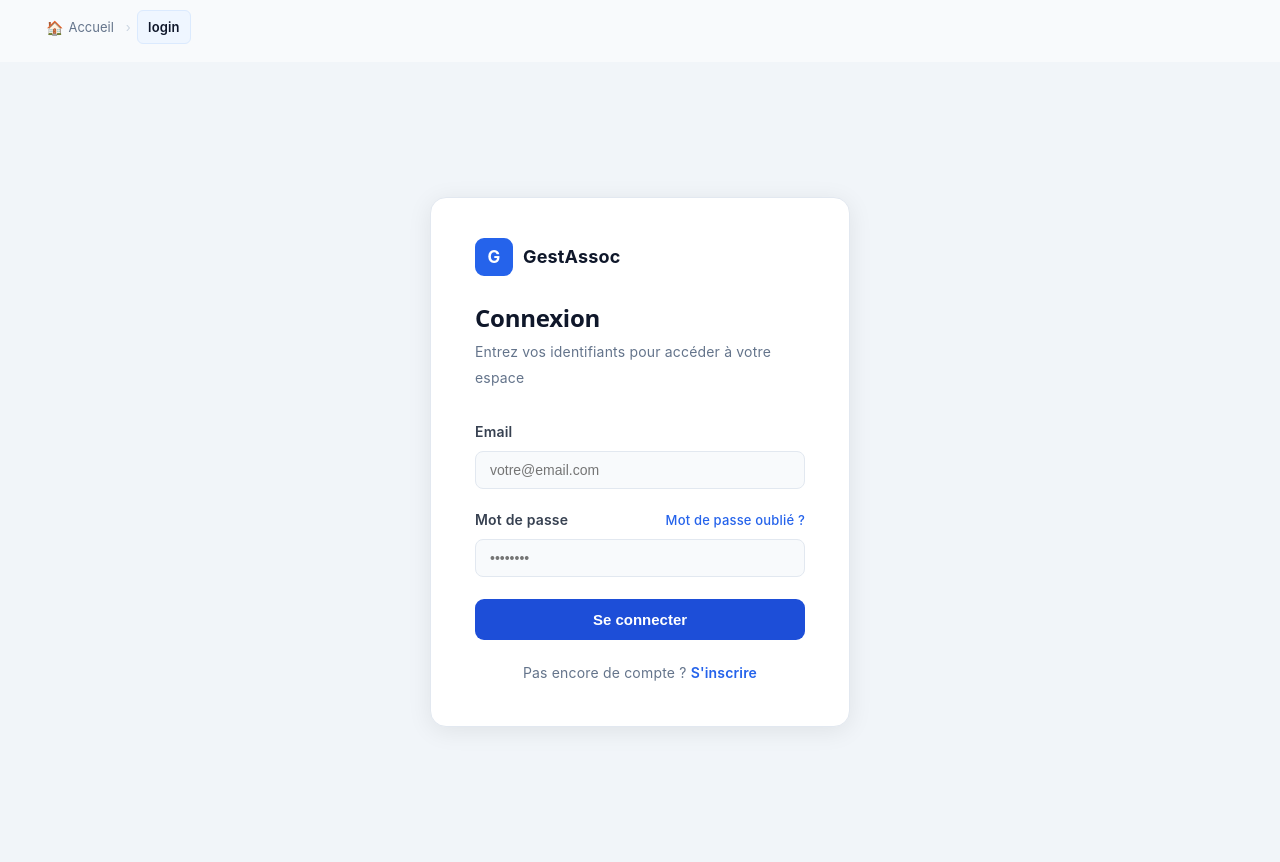
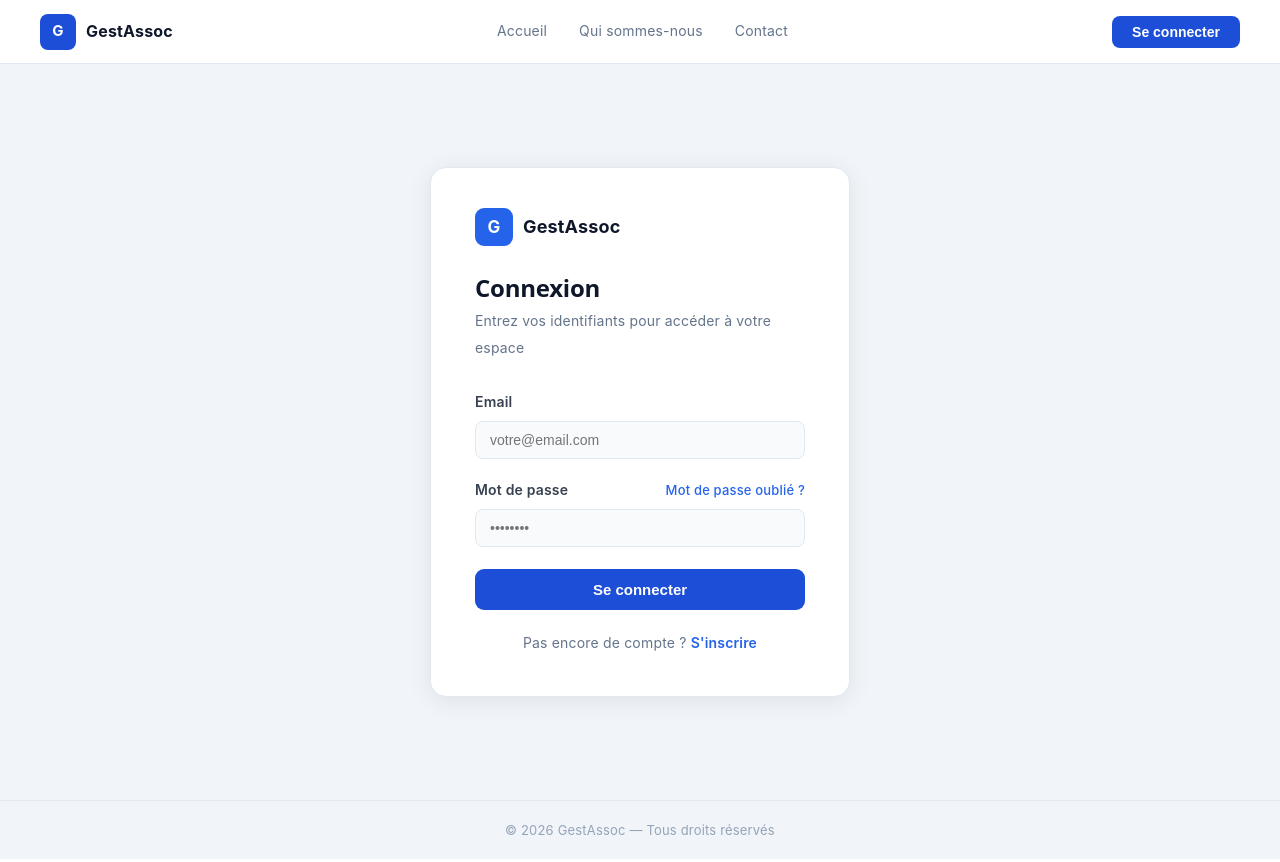
Before and after one commit to Adiallo1404/gestion-associations-front, a React (Vite) app: page /login in a window 1280 px wide. Built offline with nearby package versions, Linux system fonts and the light colour scheme; no server answers.

Commit message:
doublons scroll

```diff
--- a/src/App.tsx
+++ b/src/App.tsx
@@ -3,7 +3,6 @@ import { BrowserRouter, Routes, Route, useLocation } from 'react-router-dom';
 import { useEffect } from "react";
 import { AuthProvider } from './context/AuthContext';
 import ProtectedRoute from './components/ProtectedRoute';
-import Breadcrumb from './components/Breadcrumb'; // ✅ Ton composant
 import type { GlobalRole } from './hooks/useRole';
 
 // Import des pages
@@ -83,10 +82,6 @@ function App() {
           flexDirection: "column"
         }}>
 
-          {/* ✅ Zone du Breadcrumb (Padding horizontal aligné sur tes pages) */}
-          <div style={{ padding: "0 40px" }}>
-            <Breadcrumb />
-          </div>
 
           {/* ✅ Zone de contenu principal qui gère son propre défilement naturellement */}
           <main style={{ flex: 1 }}>
--- a/src/pages/AboutPage.tsx
+++ b/src/pages/AboutPage.tsx
@@ -15,7 +15,7 @@ export default function AboutPage() {
         <div style={{ display: "flex", gap: 32 }}>
           <span onClick={() => navigate("/")} style={{ fontSize: 14, color: "#64748b", cursor: "pointer" }}>Accueil</span>
           <span style={{ fontSize: 14, color: "#1d4ed8", fontWeight: 600, borderBottom: "2px solid #1d4ed8", paddingBottom: 2, cursor: "pointer" }}>Qui sommes-nous</span>
-          <span onClick={() => navigate("/contact")} style={{ fontSize: 14, color: "#64748b", cursor: "pointer" }}>Contact</span>
+          <span onClick={() => document.getElementById('contact')?.scrollIntoView({ behavior: 'smooth' })} style={{ fontSize: 14, color: "#64748b", cursor: "pointer" }}>Contact</span>
         </div>
         <button onClick={() => navigate("/login")} style={{ background: "#1d4ed8", color: "#fff", border: "none", padding: "8px 20px", borderRadius: 8, fontSize: 14, fontWeight: 600, cursor: "pointer" }}>
           Se connecter
@@ -53,9 +53,9 @@ export default function AboutPage() {
         {/* VALEURS */}
         <section style={{ display: "grid", gridTemplateColumns: "repeat(3, 1fr)", gap: 16, marginBottom: 48 }}>
           {[
-            { icon: "🔐", title: "Sécurité",         desc: "Authentification sécurisée et gestion des accès par rôles pour chaque utilisateur." },
+            { icon: "🔐", title: "Sécurité",          desc: "Authentification sécurisée et gestion des accès par rôles pour chaque utilisateur." },
             { icon: "🏛️", title: "Multi-associations", desc: "Gérez plusieurs associations depuis un seul tableau de bord." },
-            { icon: "📱", title: "Responsive",        desc: "Interface optimisée sur mobile, tablette et desktop." },
+            { icon: "📱", title: "Responsive",         desc: "Interface optimisée sur mobile, tablette et desktop." },
           ].map(({ icon, title, desc }) => (
             <div key={title} style={{ background: "#fff", border: "1px solid #e2e8f0", borderRadius: 12, padding: 20 }}>
               <div style={{ fontSize: 28, marginBottom: 12 }}>{icon}</div>
@@ -66,7 +66,7 @@ export default function AboutPage() {
         </section>
 
         {/* CONTACT */}
-        <section style={{ background: "#fff", borderRadius: 12, border: "1px solid #e2e8f0", padding: 32 }}>
+        <section id="contact" style={{ background: "#fff", borderRadius: 12, border: "1px solid #e2e8f0", padding: 32 }}>
           <h2 style={{ fontSize: 22, fontWeight: 700, color: "#0f172a", margin: "0 0 24px" }}>Contactez-nous</h2>
           <div style={{ display: "grid", gridTemplateColumns: "1fr 1fr", gap: 32 }}>
 
@@ -75,7 +75,7 @@ export default function AboutPage() {
               {[
                 { icon: "✉️", label: "Email",     value: "alassanediallozig@gmail.com", color: "#1d4ed8" },
                 { icon: "📞", label: "Téléphone", value: "+33 6 10 40 66 85",           color: "#0f172a" },
-                { icon: "📍", label: "Adresse",   value: "Paris, France",                color: "#0f172a" },
+                { icon: "📍", label: "Adresse",   value: "Paris, France",               color: "#0f172a" },
               ].map(({ icon, label, value, color }, i, arr) => (
                 <div key={label} style={{ display: "flex", alignItems: "center", gap: 14, padding: "16px 0", borderBottom: i < arr.length - 1 ? "1px solid #f1f5f9" : "none" }}>
                   <div style={{ width: 40, height: 40, background: "#eff6ff", borderRadius: 10, display: "flex", alignItems: "center", justifyContent: "center", fontSize: 18, flexShrink: 0 }}>
@@ -91,8 +91,8 @@ export default function AboutPage() {
 
             {/* FORMULAIRE */}
             <div style={{ display: "flex", flexDirection: "column", gap: 12 }}>
-              <input type="text"  placeholder="Votre nom"     style={inputStyle} />
-              <input type="email" placeholder="Votre email"   style={inputStyle} />
+              <input type="text"  placeholder="Votre nom"      style={inputStyle} />
+              <input type="email" placeholder="Votre email"    style={inputStyle} />
               <textarea           placeholder="Votre message..." style={{ ...inputStyle, height: 100, resize: "none" as const }} />
               <button style={{ background: "#1d4ed8", color: "#fff", border: "none", padding: "12px", borderRadius: 8, fontSize: 14, fontWeight: 600, cursor: "pointer" }}>
                 Envoyer le message
--- a/src/pages/LoginPage.tsx
+++ b/src/pages/LoginPage.tsx
@@ -1,12 +1,12 @@
 import { useState } from 'react'
 import { useNavigate } from 'react-router-dom'
 import { useAuth } from '../context/AuthContext'
-import { useWindowSize } from '../hooks/useWindowSize' // ✅
+import { useWindowSize } from '../hooks/useWindowSize'
 
 export default function LoginPage() {
   const navigate = useNavigate()
   const { login } = useAuth()
-  const { isMobile } = useWindowSize() // ✅
+  const { isMobile } = useWindowSize()
 
   const [form, setForm] = useState({ email: '', password: '' })
   const [error, setError] = useState('')
@@ -27,31 +27,61 @@ export default function LoginPage() {
   }
 
   return (
-    <div style={s.page}>
+    <div style={{ minHeight: '100vh', background: '#f1f5f9', fontFamily: "'Inter', 'Segoe UI', sans-serif" }}>
+
+      {/* NAVBAR */}
+      <nav style={{
+        display: 'flex', alignItems: 'center', justifyContent: 'space-between',
+        padding: '0 40px', height: 64, background: '#fff',
+        borderBottom: '1px solid #e2e8f0', position: 'sticky', top: 0, zIndex: 100,
+      }}>
+        <div style={{ display: 'flex', alignItems: 'center', gap: 10, cursor: 'pointer' }} onClick={() => navigate('/login')}>
+          <div style={{ width: 36, height: 36, background: '#1d4ed8', borderRadius: 8, display: 'flex', alignItems: 'center', justifyContent: 'center', color: '#fff', fontWeight: 700, fontSize: 15 }}>G</div>
+          <span style={{ fontWeight: 700, fontSize: 16, color: '#0f172a' }}>GestAssoc</span>
+        </div>
+
+        {!isMobile && (
+          <div style={{ display: 'flex', gap: 32 }}>
+            <span onClick={() => navigate('/login')} style={{ fontSize: 14, color: '#64748b', cursor: 'pointer' }}>Accueil</span>
+            <span onClick={() => navigate('/about')} style={{ fontSize: 14, color: '#64748b', cursor: 'pointer' }}>Qui sommes-nous</span>
+            <span onClick={() => navigate('/about')} style={{ fontSize: 14, color: '#64748b', cursor: 'pointer' }}>Contact</span>
+          </div>
+        )}
+
+        <button
+          onClick={() => navigate('/login')}
+          style={{ background: '#1d4ed8', color: '#fff', border: 'none', padding: '8px 20px', borderRadius: 8, fontSize: 14, fontWeight: 600, cursor: 'pointer' }}
+        >
+          Se connecter
+        </button>
+      </nav>
+
+      {/* FORMULAIRE */}
+      <div style={{ display: 'flex', alignItems: 'center', justifyContent: 'center', minHeight: 'calc(100vh - 64px)' }}>
         <div style={{
-        ...s.card,
-        padding:    isMobile ? '28px 20px' : '40px 44px',
-        maxWidth:   isMobile ? '100%' : 420,
+          background: '#fff',
+          width: '100%',
+          maxWidth: isMobile ? '100%' : 420,
+          padding: isMobile ? '28px 20px' : '40px 44px',
           borderRadius: isMobile ? 12 : 16,
-        margin:     isMobile ? '0 12px' : 0,
-        boxShadow:  isMobile ? 'none' : '0 4px 24px rgba(0,0,0,0.08)',
-        border:     isMobile ? 'none' : '1px solid #e2e8f0',
+          margin: isMobile ? '0 12px' : 0,
+          boxShadow: isMobile ? 'none' : '0 4px 24px rgba(0,0,0,0.08)',
+          border: isMobile ? 'none' : '1px solid #e2e8f0',
         }}>
 
-        {/* Logo */}
-        <div style={s.logo}>
-          <div style={s.logoDot}>G</div>
-          <span style={s.logoName}>GestAssoc</span>
+          <div style={{ display: 'flex', alignItems: 'center', gap: 10, marginBottom: 28 }}>
+            <div style={{ width: 38, height: 38, background: '#2563eb', borderRadius: 9, display: 'flex', alignItems: 'center', justifyContent: 'center', fontSize: 17, fontWeight: 700, color: '#fff' }}>G</div>
+            <span style={{ fontSize: 18, fontWeight: 700, color: '#0f172a' }}>GestAssoc</span>
           </div>
 
-        <h2 style={{ ...s.title, fontSize: isMobile ? 20 : 24 }}>Connexion</h2>
-        <p style={s.sub}>Entrez vos identifiants pour accéder à votre espace</p>
+          <h2 style={{ fontWeight: 700, color: '#0f172a', margin: '0 0 6px', fontSize: isMobile ? 20 : 24 }}>Connexion</h2>
+          <p style={{ fontSize: 14, color: '#64748b', margin: '0 0 28px' }}>Entrez vos identifiants pour accéder à votre espace</p>
 
-        <form onSubmit={handleSubmit} style={s.form}>
-          <div style={s.field}>
-            <label style={s.label}>Email</label>
+          <form onSubmit={handleSubmit} style={{ display: 'flex', flexDirection: 'column', gap: 18 }}>
+            <div style={{ display: 'flex', flexDirection: 'column', gap: 6 }}>
+              <label style={{ fontSize: 14, fontWeight: 600, color: '#374151' }}>Email</label>
               <input
-              style={s.input}
+                style={{ padding: '10px 14px', borderRadius: 8, border: '1.5px solid #e2e8f0', fontSize: 14, outline: 'none', color: '#0f172a', background: '#f8fafc' }}
                 type="email"
                 placeholder="votre@email.com"
                 value={form.email}
@@ -60,15 +90,15 @@ export default function LoginPage() {
               />
             </div>
 
-          <div style={s.field}>
+            <div style={{ display: 'flex', flexDirection: 'column', gap: 6 }}>
               <div style={{ display: 'flex', justifyContent: 'space-between', alignItems: 'center' }}>
-              <label style={s.label}>Mot de passe</label>
-              <span style={s.forgotLink} onClick={() => navigate('/forgot-password')}>
+                <label style={{ fontSize: 14, fontWeight: 600, color: '#374151' }}>Mot de passe</label>
+                <span style={{ fontSize: 13, color: '#2563eb', cursor: 'pointer', fontWeight: 500 }} onClick={() => navigate('/forgot-password')}>
                   Mot de passe oublié ?
                 </span>
               </div>
               <input
-              style={s.input}
+                style={{ padding: '10px 14px', borderRadius: 8, border: '1.5px solid #e2e8f0', fontSize: 14, outline: 'none', color: '#0f172a', background: '#f8fafc' }}
                 type="password"
                 placeholder="••••••••"
                 value={form.password}
@@ -77,10 +107,14 @@ export default function LoginPage() {
               />
             </div>
 
-          {error && <div style={s.error}>⚠️ {error}</div>}
+            {error && (
+              <div style={{ background: '#fef2f2', color: '#dc2626', border: '1px solid #fecaca', borderRadius: 8, padding: '10px 14px', fontSize: 14 }}>
+                ⚠️ {error}
+              </div>
+            )}
 
             <button
-            style={{ ...s.btn, opacity: loading ? 0.7 : 1, padding: isMobile ? '13px' : '12px' }}
+              style={{ background: '#1d4ed8', color: '#fff', border: 'none', borderRadius: 9, fontSize: 15, fontWeight: 600, cursor: 'pointer', opacity: loading ? 0.7 : 1, padding: isMobile ? '13px' : '12px', marginTop: 4 }}
               type="submit"
               disabled={loading}
             >
@@ -88,32 +122,19 @@ export default function LoginPage() {
             </button>
           </form>
 
-        <p style={s.register}>
+          <p style={{ textAlign: 'center', fontSize: 14, color: '#64748b', marginTop: 20 }}>
             Pas encore de compte ?{' '}
-          <span style={s.link} onClick={() => navigate('/register')}>
+            <span style={{ color: '#2563eb', fontWeight: 600, cursor: 'pointer' }} onClick={() => navigate('/register')}>
               S'inscrire
             </span>
           </p>
         </div>
       </div>
+
+      {/* FOOTER */}
+      <footer style={{ textAlign: 'center', padding: '16px', borderTop: '1px solid #e2e8f0' }}>
+        <p style={{ fontSize: 13, color: '#94a3b8', margin: 0 }}>© 2026 GestAssoc — Tous droits réservés</p>
+      </footer>
+    </div>
   )
 }
-
-const s: Record<string, React.CSSProperties> = {
-  page:       { display: 'flex', alignItems: 'center', justifyContent: 'center', minHeight: '100vh', background: '#f1f5f9', fontFamily: "'Inter', 'Segoe UI', sans-serif" },
-  card:       { background: '#fff', width: '100%' },
-  logo:       { display: 'flex', alignItems: 'center', gap: 10, marginBottom: 28 },
-  logoDot:    { width: 38, height: 38, background: '#2563eb', borderRadius: 9, display: 'flex', alignItems: 'center', justifyContent: 'center', fontSize: 17, fontWeight: 700, color: '#fff' },
-  logoName:   { fontSize: 18, fontWeight: 700, color: '#0f172a' },
-  title:      { fontWeight: 700, color: '#0f172a', margin: '0 0 6px' },
-  sub:        { fontSize: 14, color: '#64748b', margin: '0 0 28px' },
-  form:       { display: 'flex', flexDirection: 'column', gap: 18 },
-  field:      { display: 'flex', flexDirection: 'column', gap: 6 },
-  label:      { fontSize: 14, fontWeight: 600, color: '#374151' },
-  forgotLink: { fontSize: 13, color: '#2563eb', cursor: 'pointer', fontWeight: 500 },
-  input:      { padding: '10px 14px', borderRadius: 8, border: '1.5px solid #e2e8f0', fontSize: 14, outline: 'none', color: '#0f172a', background: '#f8fafc' },
-  error:      { background: '#fef2f2', color: '#dc2626', border: '1px solid #fecaca', borderRadius: 8, padding: '10px 14px', fontSize: 14 },
-  btn:        { background: '#1d4ed8', color: '#fff', border: 'none', borderRadius: 9, fontSize: 15, fontWeight: 600, cursor: 'pointer', marginTop: 4 },
-  register:   { textAlign: 'center', fontSize: 14, color: '#64748b', marginTop: 20 },
-  link:       { color: '#2563eb', fontWeight: 600, cursor: 'pointer' },
-}
```
Lines whose indentation alone changed are shown as unchanged.
